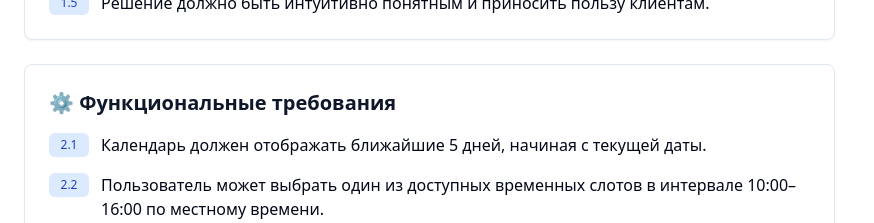
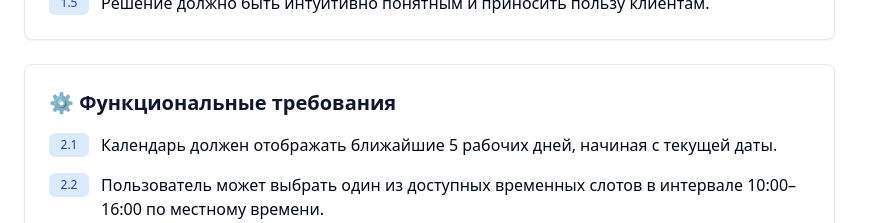
Before and after one commit to DrDoom74/requirement-trainer-time-slot, a React (Vite) app: page / in a window 1280 px wide. Shown: the part 860-1083 px from the top of the page, without its empty margins (0-874 px from the left). Built offline with nearby package versions, Linux system fonts and the light colour scheme.

Commit message:
Fix requirement 2.1 text
Updated the text of requirement 2.1 to the specified text.

```diff
--- a/src/components/RequirementsSection.tsx
+++ b/src/components/RequirementsSection.tsx
@@ -45,7 +45,7 @@ const RequirementsSection: React.FC<RequirementsSectionProps> = ({ onErrorFound,
     functional: [
       {
         id: '2.1',
-        text: 'Календарь должен отображать ближайшие 5 дней, начиная с текущей даты.'
+        text: 'Календарь должен отображать ближайшие 5 рабочих дней, начиная с текущей даты.'
       },
       {
         id: '2.2',
```
